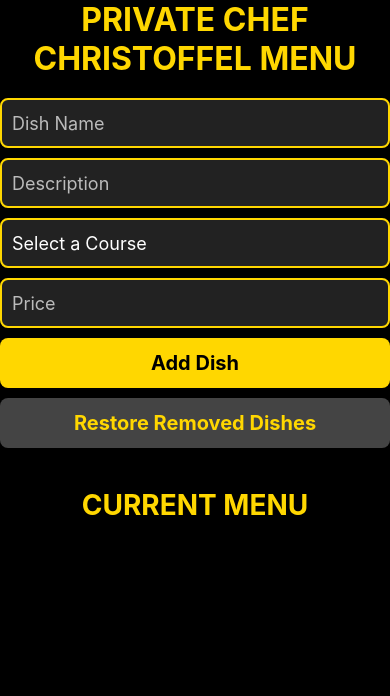
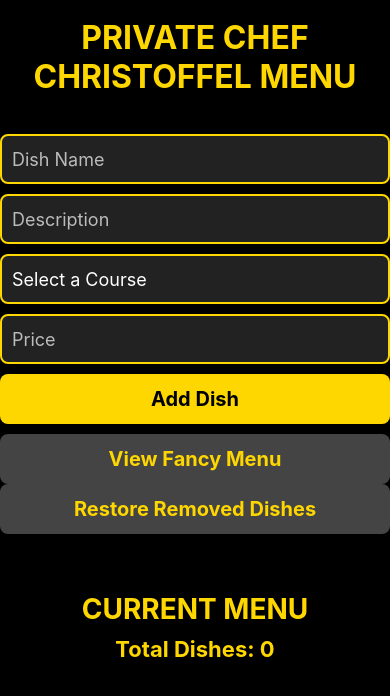
Before and after one commit to NTANDOBANKS/https---github.com-NTANDOBANKS-ST10461229-MAST-POE, a React Native app: screen / in a window 390 px wide. Shown: the top 696 px of the page. Built offline with nearby package versions, Linux system fonts and the light colour scheme.

Commit message:
ST10461229 MAST POE FINAL COMMIT

```diff
--- a/App.tsx
+++ b/App.tsx
@@ -20,18 +20,26 @@ export default function App() {
   const [dishes, setDishes] = useState<any[]>([]);
   const [removedDishes, setRemovedDishes] = useState<any[]>([]);
   const [modalVisible, setModalVisible] = useState<boolean>(false);
+  const [fancyMenuVisible, setFancyMenuVisible] = useState<boolean>(false);
   const [restoreModalVisible, setRestoreModalVisible] = useState<boolean>(false);
   const [fadeAnim] = useState(new Animated.Value(1)); // Animation state
 
   const CourseOptions = ["Starter", "Main Course", "Dessert", "Beverage"];
+  const FancyMeals = [
+    { dish_Name: "Truffle Pasta", description: "Rich truffle-infused pasta.", course: "Main Course", price: 350 },
+    { dish_Name: "Caviar Canapé", description: "Luxury starter with fine caviar.", course: "Starter", price: 500 },
+    { dish_Name: "Chocolate Fondue", description: "Molten chocolate dessert.", course: "Dessert", price: 250 },
+    { dish_Name: "Vintage Wine", description: "Premium aged red wine.", course: "Beverage", price: 800 },
+  ];
 
   const handleSubmit = () => {
     const priceNum = parseFloat(price);
-    if (!dishName || !description || course === "Select a Course" || isNaN(priceNum) || priceNum <= 0) {
+    if (!dishName.trim() || !description.trim() || course === "Select a Course" || isNaN(priceNum) || priceNum <= 0) {
       Alert.alert("Input Error", "Please complete all fields correctly.", [{ text: "OK" }]);
       return;
     }
-    const newDish = { dish_Name: dishName, description, course, price: priceNum };
+
+    const newDish = { dish_Name: dishName.trim(), description: description.trim(), course, price: priceNum };
     setDishes((prev) => [...prev, newDish]);
     resetFields();
   };
@@ -64,14 +72,19 @@ export default function App() {
     setRemovedDishes((prev) => prev.filter((_, i) => i !== index));
   };
 
+  const addFancyMeal = (meal: any) => {
+    setDishes((prev) => [...prev, meal]);
+    setFancyMenuVisible(false);
+  };
+
   return (
     <SafeAreaView style={styles.container}>
-      {/* Header */}
+      //HEADER SPACE
       <View style={styles.headingContainer}>
         <Text style={styles.trackerName}>PRIVATE CHEF{"\n"}CHRISTOFFEL MENU</Text>
       </View>
 
-      {/* Input Section */}
+    //FORM SPACE
       <View style={styles.inputContainer}>
         <TextInput
           style={styles.input}
@@ -101,6 +114,9 @@ export default function App() {
         <TouchableOpacity style={styles.addButton} onPress={handleSubmit}>
           <Text style={styles.addButtonText}>Add Dish</Text>
         </TouchableOpacity>
+        <TouchableOpacity style={styles.fancyMenuButton} onPress={() => setFancyMenuVisible(true)}>
+          <Text style={styles.fancyMenuButtonText}>View Fancy Menu</Text>
+        </TouchableOpacity>
         <TouchableOpacity
           style={styles.restoreButton}
           onPress={() => setRestoreModalVisible(true)}
@@ -109,9 +125,10 @@ export default function App() {
         </TouchableOpacity>
       </View>
 
-      {/* Dishes List */}
+      //MENU SPACE
       <View style={styles.summaryContainer}>
         <Text style={styles.summaryHeading}>CURRENT MENU</Text>
+        <Text style={styles.totalDishes}>Total Dishes: {dishes.length}</Text>
         <FlatList
           data={dishes}
           renderItem={({ item, index }) => (
@@ -132,7 +149,7 @@ export default function App() {
         />
       </View>
 
-      {/* Course Selection Modal */}
+      //MODAL SPACE
       <Modal animationType="fade" transparent={true} visible={modalVisible}>
         <View style={styles.modalContainer}>
           <View style={styles.modalView}>
@@ -159,7 +176,35 @@ export default function App() {
         </View>
       </Modal>
 
-      {/* Restore Removed Dishes Modal */}
+      //FANCY MENU SPACE
+      <Modal animationType="slide" transparent={true} visible={fancyMenuVisible}>
+        <View style={styles.modalContainer}>
+          <View style={styles.modalView}>
+            <Text style={styles.modalTitle}>Fancy Meals</Text>
+            {FancyMeals.map((meal, index) => (
+              <View key={index} style={styles.fancyMealItem}>
+                <Text style={styles.fancyMealText}>{meal.dish_Name}</Text>
+                <Text style={styles.fancyMealText}>{meal.description}</Text>
+                <Text style={styles.fancyMealText}>R{meal.price}</Text>
+                <TouchableOpacity
+                  style={styles.addFancyButton}
+                  onPress={() => addFancyMeal(meal)}
+                >
+                  <Text style={styles.addFancyButtonText}>Add to Menu</Text>
+                </TouchableOpacity>
+              </View>
+            ))}
+            <TouchableOpacity
+              style={styles.closeButton}
+              onPress={() => setFancyMenuVisible(false)}
+            >
+              <Text style={styles.closeButtonText}>Close</Text>
+            </TouchableOpacity>
+          </View>
+        </View>
+      </Modal>
+
+      //RESTORE SPACE
       <Modal
         animationType="slide"
         transparent={true}
@@ -201,7 +246,7 @@ export default function App() {
     </SafeAreaView>
   );
 }
-
+// sTYLING SPACE AND STYLING TESTING
 const styles = StyleSheet.create({
   container: { flex: 1, backgroundColor: "#000", padding: 20 },
   headingContainer: { marginBottom: 20 },
@@ -212,10 +257,13 @@ const styles = StyleSheet.create({
   courseText: { color: "#FFF", fontSize: 18 },
   addButton: { backgroundColor: "#FFD700", height: 50, justifyContent: "center", alignItems: "center", borderRadius: 8, marginBottom: 10 },
   addButtonText: { fontSize: 20, color: "#000", fontWeight: "bold" },
+  fancyMenuButton: { backgroundColor: "#444", height: 50, justifyContent: "center", alignItems: "center", borderRadius: 8 },
+  fancyMenuButtonText: { fontSize: 20, color: "#FFD700", fontWeight: "bold" },
   restoreButton: { backgroundColor: "#444", height: 50, justifyContent: "center", alignItems: "center", borderRadius: 8 },
   restoreButtonText: { fontSize: 20, color: "#FFD700", fontWeight: "bold" },
   summaryContainer: { marginTop: 20 },
   summaryHeading: { fontSize: 28, fontWeight: "bold", color: "#FFD700", textAlign: "center" },
+  totalDishes: { fontSize: 22, fontWeight: "bold", marginTop: 10, color: "#FFD700", textAlign: "center" },
   dishItem: { backgroundColor: "#333", padding: 15, marginBottom: 10, borderRadius: 8 },
   dishText: { color: "#FFD700", fontSize: 18 },
   removeButton: { marginTop: 10, backgroundColor: "#FF4500", padding: 10, borderRadius: 8 },
@@ -227,9 +275,11 @@ const styles = StyleSheet.create({
   optionText: { fontSize: 18, color: "#000" },
   closeButton: { marginTop: 20, backgroundColor: "#FFD700", padding: 10, borderRadius: 8 },
   closeButtonText: { fontSize: 18, color: "#000" },
+  fancyMealItem: { backgroundColor: "#DDD", padding: 15, marginBottom: 10, borderRadius: 8 },
+  fancyMealText: { fontSize: 18, color: "#333" },
+  addFancyButton: { marginTop: 10, backgroundColor: "#FFD700", padding: 10, borderRadius: 8 },
+  addFancyButtonText: { fontSize: 18, color: "#000" },
   restoreDishButton: { marginTop: 10, backgroundColor: "#32CD32", padding: 10, borderRadius: 8 },
   restoreDishButtonText: { fontSize: 18, color: "#FFF" },
   noDishesText: { fontSize: 18, color: "#FFF", textAlign: "center", marginTop: 20 },
 });
-
-// KEEP THE SAME WORKS FINE
```
